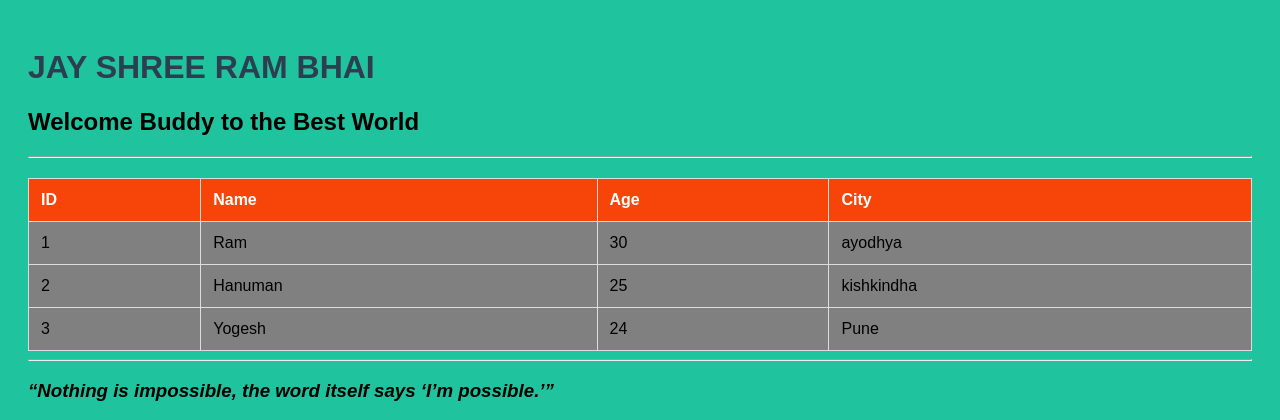
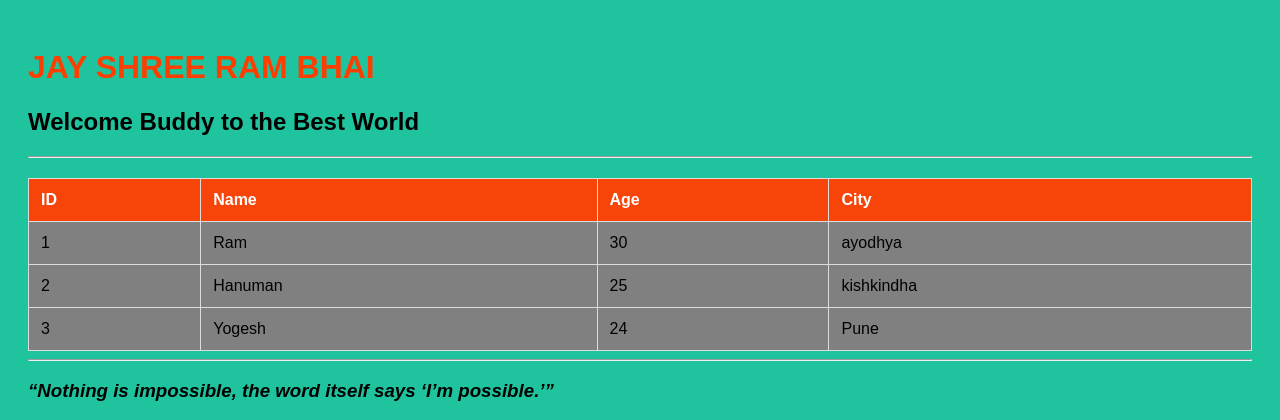
Before and after one commit to yogeshGit11/deploy-app-on-ec2, a Django app: page / in a window 1280 px wide. Shown: the top 420 px of the page. Run offline with Django 4.2, Linux system fonts and the light colour scheme; data comes from the database, SQL or seed files in the repository; both versions use the stored data as it was after the commit.

Commit message:
modifying index.html file 2

```diff
--- a/app/templates/index.html
+++ b/app/templates/index.html
@@ -34,7 +34,7 @@
     </style>
 </head>
 <body>
-    <h1 style="foreground-color: rgb(252, 63, 0);foreground-color: rgb(251, 250, 249);">JAY SHREE RAM BHAI</h1>
+    <h1 style="color: rgb(252, 63, 0);">JAY SHREE RAM BHAI</h1>
     <h2>Welcome Buddy to the Best World</h2>
     <hr>
 
```
Also changed, not shown: db.sqlite3.
